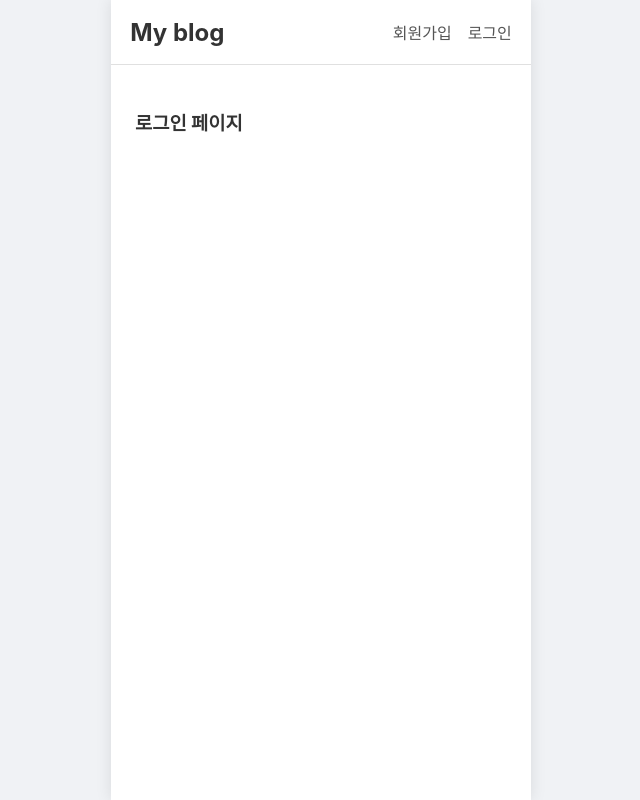
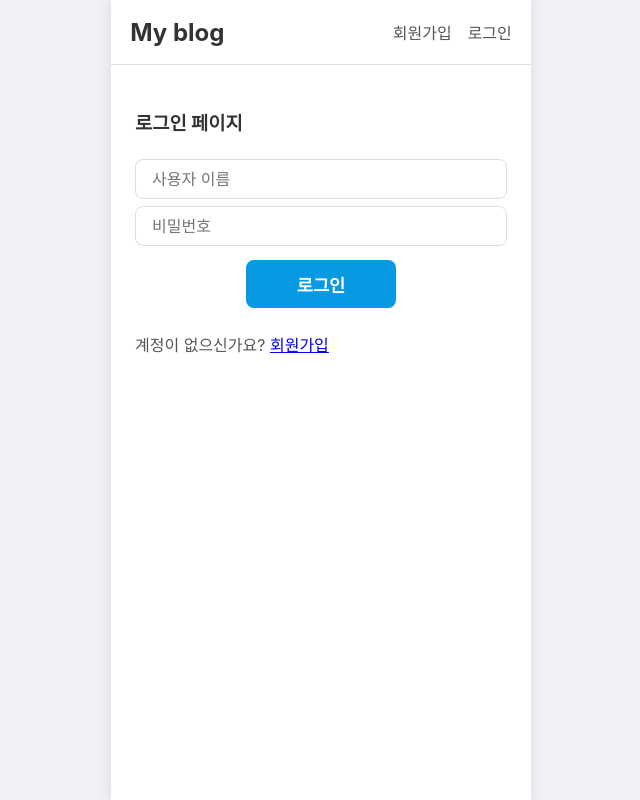
Before and after one commit to anuri01/my-blog1, a React (Vite) app in the folder client/: page /login in a window 1280 px wide. Shown: the whole page, without its empty margins (319-959 px from the left). Built offline with nearby package versions, Linux system fonts and the light colour scheme; no server answers.

Commit message:
로그인 페이지에 API 요청 추가 및 에러 처리 개선

```diff
--- a/client/src/pages/LoginPage.jsx
+++ b/client/src/pages/LoginPage.jsx
@@ -1,11 +1,48 @@
-import React from "react";
+import React, { useState } from "react";
+import { useNavigate, Link } from "react-router-dom";
+import api from "../api/axiosconfig";
+import useUserStore from "../store/userStore";
+import './AuthPage.css'
 
 function LoginPage() {
-    console.log('블로그 로그인 홈페이지');
+    // 1. 사용할 상태 설정
+    const [ username, setUsername ] = useState('');
+    const [ password, setPassword ] = useState('');
+    const [ error, setError ] = useState('');
+
+    // 2. 사용 컴포터는(기능) 셋팅
+    const navigate = useNavigate();
+    const { setToken } = useUserStore();
+
+    // 3. 로그인 요청 함수
+    const handleSubmit = async(e) => {
+        e.preventDefault();
+        // setUsername('');
+        // setPassword('');
+        setError('');
+
+        try {
+            const response = await api.post('/users/login', {username, password});
+            setToken(response.data.token);
+            alert('로그인 되었습니다.')
+            navigate('/')
+
+        } catch (err) {
+            setError(err.response.data.message);
+        }
+
+    }
 
     return (
         <>
             <h3>로그인 페이지</h3>
+             <form className="auth-form" onSubmit={handleSubmit}>
+                <input className="signup-form-input" type='text' placeholder="사용자 이름" value={username} maxLength={12} onChange={ (e) => setUsername(e.target.value) }></input>
+                <input className="signup-form-input" type='password' placeholder="비밀번호" value={password} maxLength={21} onChange={ (e) => setPassword(e.target.value)}></input>
+                <button type='submit' className="button-primary">로그인</button>
+            </form>
+            {error && <p className="error-message">{error}</p>}
+            <p className="auth-p">계정이 없으신가요? <Link to="/signup">회원가입</Link></p>
         </>
     );
 }
```
Also changed, not shown: client/src/api/axiosConfig.js (+18 -0 lines), 1 other file (tests, documents, lock files or other folders).
